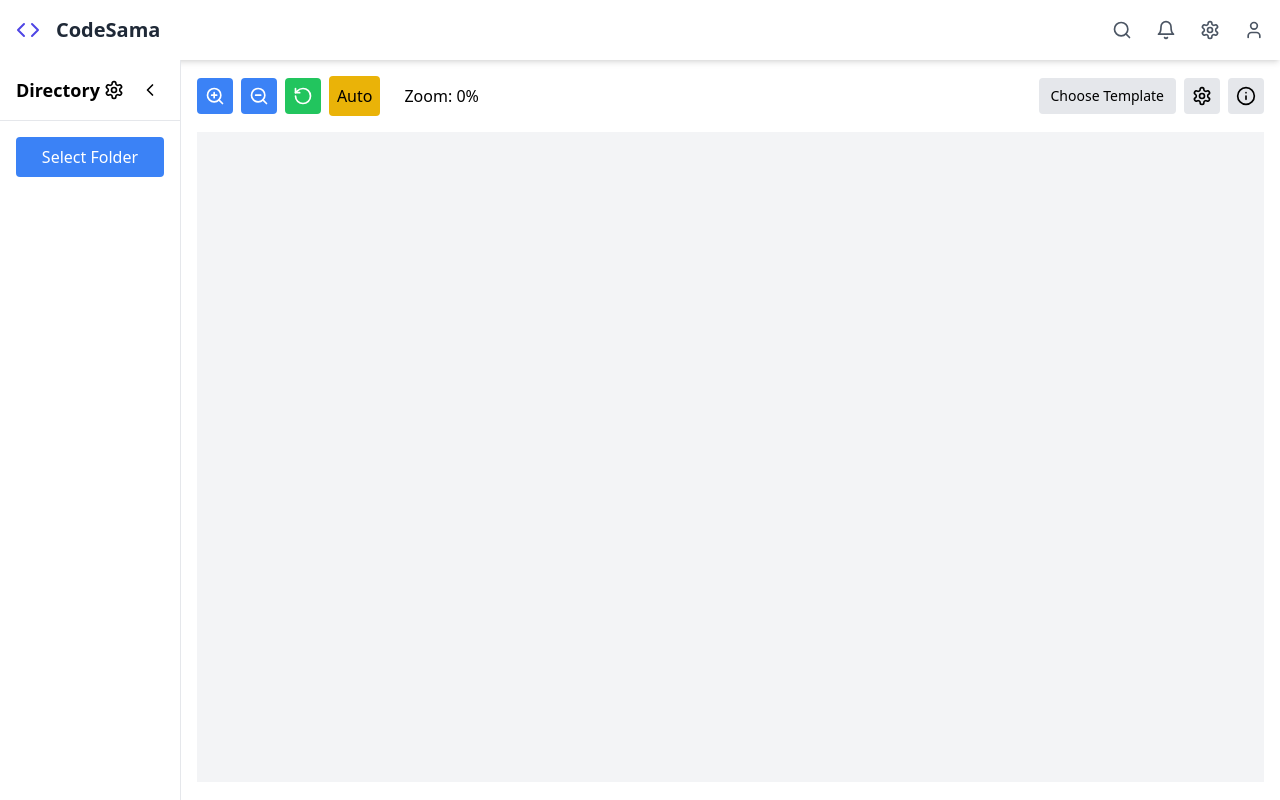
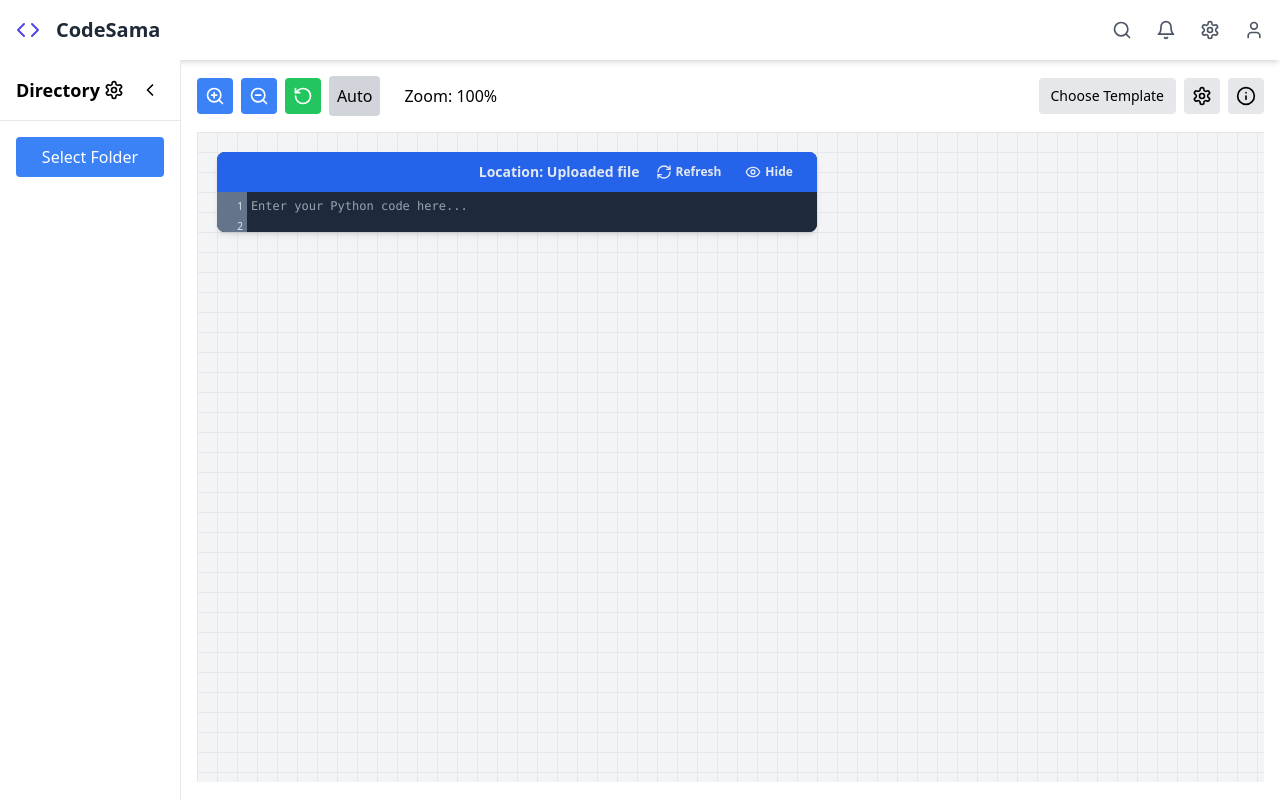
Before and after one commit to fridayowl/CodeSama, a React (Create React App) app: page / in a window 1280 px wide. Built offline with nearby package versions, Linux system fonts and the light colour scheme.

Commit message:
autozoom disabled

```diff
--- a/src/DesignCanvas.tsx
+++ b/src/DesignCanvas.tsx
@@ -45,7 +45,7 @@ const DesignCanvas: React.FC<DesignCanvasProps> = ({ selectedFile, selectedFileN
     const [canvasSize, setCanvasSize] = useState({ width: 3000, height: 2000 });
     const [idePosition, setIdePosition] = useState({ x: 20, y: 20 });
     const [refreshKey, setRefreshKey] = useState(0);
-    const [autoZoom, setAutoZoom] = useState(true);
+    const [autoZoom, setAutoZoom] = useState(false);
     const [isAutoZoomLocked, setIsAutoZoomLocked] = useState(false);
     const [customization, setCustomization] = useState(() => {
         const savedCustomization = localStorage.getItem('customization');
```
